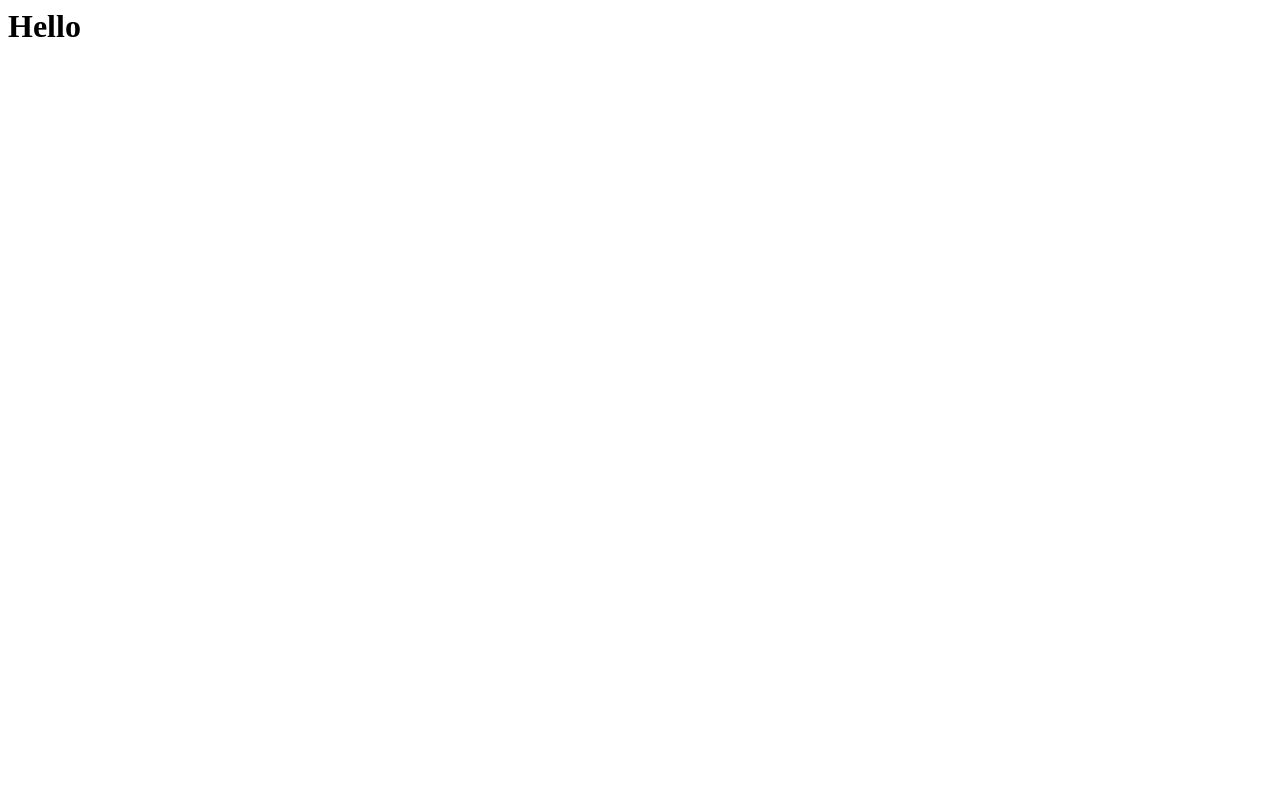
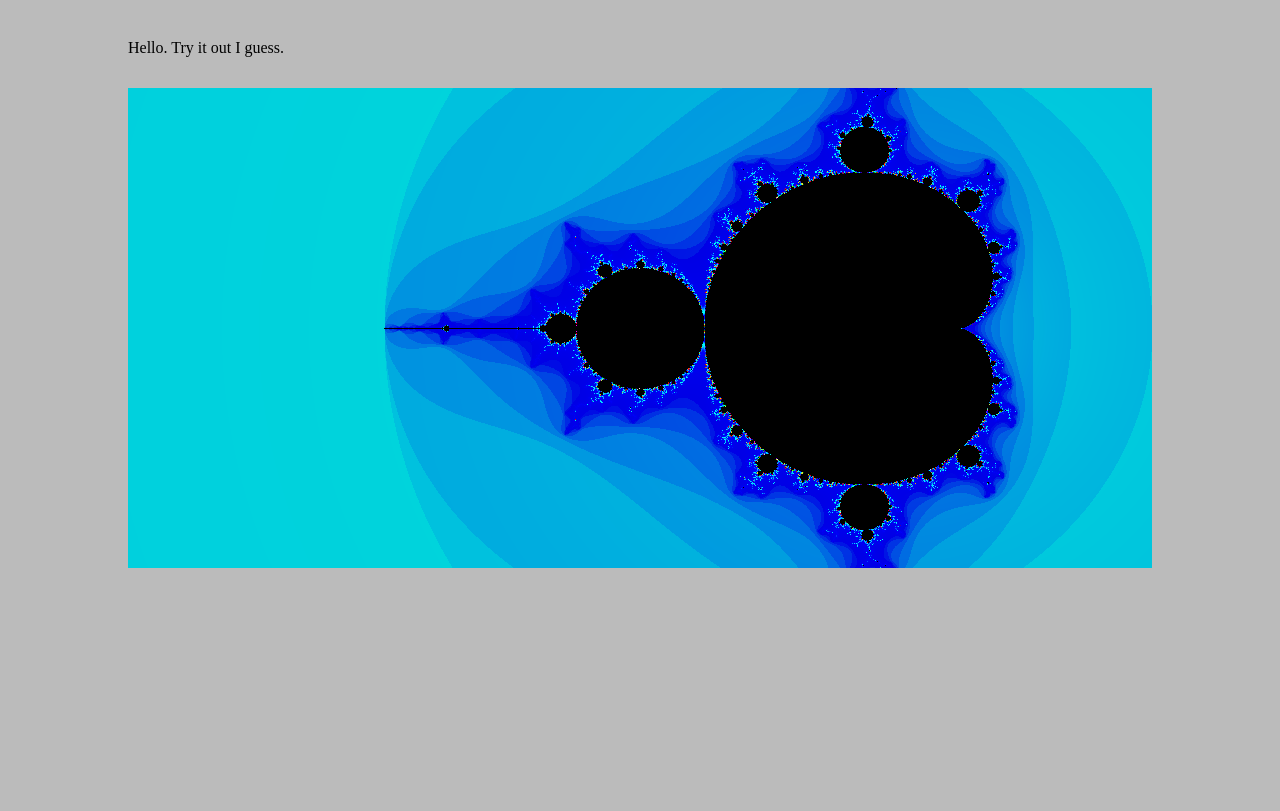
Before and after one commit to crrice/fractus, a website: page index.html in a window 1280 px wide. Drawn offline with Linux system fonts and the light colour scheme.

Commit message:
Basic working state.
Will now render a Mandelbrot. Control is only available via
the console. Includes a basic coloring function.

```diff
--- /dev/null
+++ b/index.css
@@ -0,0 +1,38 @@
+
+body {
+	background-color: #bbbbbb;
+}
+
+.main {
+	display: flex;
+	flex-direction: column;
+	justify-content: space-between;
+	align-items: center;
+}
+
+.header {
+	width: 80vw;
+	height: 10vh;
+
+	display: flex;
+	justify-content: space-between;
+	flex-direction: row;
+	align-items: center;
+}
+
+.viewport {
+	width: 80vw;
+	height: 60vh;
+
+	background-color: #cccccc;
+}
+
+.footer {
+	width: 80vw;
+	height: 30vh;
+}
+
+#drawarea {
+	width: 100%;
+	height: 100%;
+}
--- /dev/null
+++ b/index.pug
@@ -0,0 +1,12 @@
+head
+	title Fractus
+	link(href="./index.css" type="text/css" rel="stylesheet")
+body
+	.main
+		.header
+			p Hello. Try it out I guess.
+		#easel.viewport
+			canvas#drawarea
+		.footer
+
+	script(src="./dist/fractus.js")
--- /dev/null
+++ b/src/fractus.ts
@@ -0,0 +1,187 @@
+
+
+const container = document.getElementById("easel") as HTMLDivElement;
+const draw_area = document.getElementById("drawarea") as HTMLCanvasElement;
+const ctx = draw_area.getContext("2d")!;
+
+draw_area.width = container.offsetWidth;
+draw_area.height = container.offsetHeight;
+
+//-----------------\\
+// Color Functions \\
+//-----------------\\
+
+// RGBA, n ∈ ℤ, in [0, 255].
+type color = [number, number, number, number];
+type ColorFunc = (iters: number, c: complex) => color;
+
+function smoothIters(iters: number, z: complex): number {
+	 return iters + 1 - Math.log(2)/cAbs(z) / Math.log(2);
+}
+
+// Frequency, phase, and a minimum value if applicable.
+type PCLChannelParams = [number, number, number?];
+type PCLParams = [PCLChannelParams, PCLChannelParams, PCLChannelParams];
+
+function makePhasedColorLoop(params: PCLParams): ColorFunc {
+	return (i, z) => {
+		let si = smoothIters(i, z);
+		let colors = Array(3)
+			.fill(si)
+			.map((si, chan) => {
+				let [f, p, min = 0] = params[chan];
+				return Math.sin(f*si + p)*(255 - min) + min;
+			});
+
+		return [...colors, 255] as color;
+	}
+}
+
+//channel colour = sin(frequency * continuous_index + phase) * 127.5 + 127.5)
+
+const color_funcs = {
+	// All escape points are white.
+	whiteEscape() {
+		return [255, 255, 255, 255];
+	},
+
+	// A demo phased color loop:
+	pcl: makePhasedColorLoop([
+		[0.016, 4, 25],
+		[0.13, 2, 25],
+		[0.01, 1, 25],
+	]),
+}
+
+//-------------------------------\\
+// Canvas <-> Complex Conversion \\
+//-------------------------------\\
+
+// pixel coord uses a top-left origin
+// complex tile uses a bottom left origin
+
+function pxCoord2Index(coord: [number, number]): number {
+	let [x, y] = coord;
+	return 4*(y*draw_area.width + x);
+}
+
+function pxIndex2Coord(index: number): [number, number] {
+	let n = index / 4;
+	let x = n % draw_area.width;
+	return [x, (n - x) / draw_area.width];
+}
+
+function pxCoord2CompTile(pxcoord: [number, number]): complex {
+	let [px, py] = pxcoord;
+	return [px , py + draw_area.height]
+}
+
+function compTile2PxCoord(tile: complex): [number, number] {
+	let [tx, ty] = tile;
+	return [tx, ty - draw_area.height];
+}
+
+// The inverse of this function will not be needed.
+function tile2Comp(tile: complex): complex {
+	let [tx, ty] = tile;
+	return [
+		frac_params.br[0] + (frac_params.vw/draw_area.width)*tx,
+		frac_params.br[1] + (frac_params.vh/draw_area.height)*ty,
+	];
+}
+
+function pixelIndexToComp(index: number): complex {
+	return tile2Comp(pxCoord2CompTile(pxIndex2Coord(index)));
+}
+
+//---------------\\
+// Main Function \\
+//---------------\\
+
+interface FracalParams {
+	vw: number;
+	vh: number;
+	br: complex; // Bottom left of the view area.
+
+	max_iters: number;
+	iterFunc: (z: [number, number], c: [number, number]) => [number, number];
+
+	colorFunc: (iters: number, c: complex) => color;
+}
+
+// This is expected to mutate.
+const frac_params: FracalParams = {
+	vw: 4,
+	vh: 2,
+	br: [-3, -3],
+
+	max_iters: 1000,
+
+	iterFunc: (z, c) => cAdd(cMult(z, z), c),
+	colorFunc: color_funcs.pcl,
+};
+
+function genFractal(): void {
+	const imgdata = ctx.getImageData(0, 0, draw_area.width, draw_area.height)!;
+	const setPixelColor = (index: number, color: color) => {
+		color.forEach(c => imgdata.data[index++] = c);
+	}
+
+	for (let pxi = 0; pxi < imgdata.data.length; pxi += 4) {
+		const c = pixelIndexToComp(pxi);
+		let z = [0, 0] as complex;
+
+		let tally = 0;
+		for (; tally < frac_params.max_iters; tally++) {
+			if (cAbs2(z) > 4) break;
+			z = frac_params.iterFunc(z, c);
+		}
+
+		if (tally === frac_params.max_iters) {
+			setPixelColor(pxi, [0, 0, 0, 255]);
+		} else {
+			setPixelColor(pxi, frac_params.colorFunc(tally, c));
+		}
+
+	}
+
+	ctx.putImageData(imgdata, 0, 0);
+}
+
+genFractal();
+
+//-----------------\\
+// Everything Else \\
+//-----------------\\
+
+/**
+ * Complex number operators and other math.
+ */
+
+type complex = [number, number];
+
+function cAdd(z1: complex, z2: complex): complex {
+	return [
+		z1[0] + z2[0],
+		z1[1] + z2[1],
+	];
+}
+
+function cMult(z1: complex, z2: complex): complex {
+	return [
+		z1[0]*z2[0] - z1[1]*z2[1],
+		z1[0]*z2[1] + z1[1]*z2[0],
+	];
+}
+
+function cAbs2(z: complex): number {
+	return z[0]**2 + z[1]**2;
+}
+
+function cAbs(z: complex): number {
+	return Math.sqrt(cAbs2(z));
+}
+
+// function cConj(z: complex): complex {
+// 	return [z[0], -z[1]];
+// }
```
Also changed, not shown: dist/fractus.js (added), index.html.
